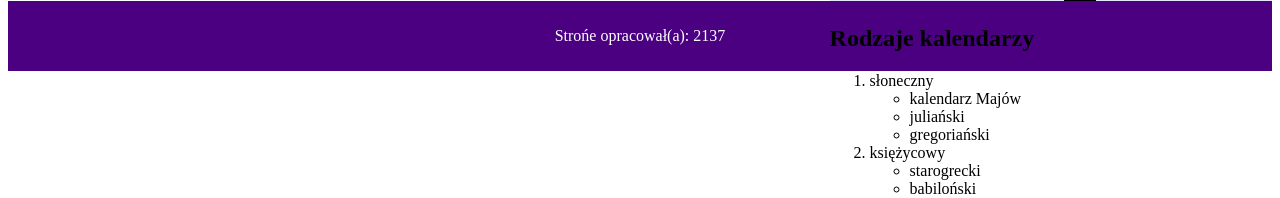
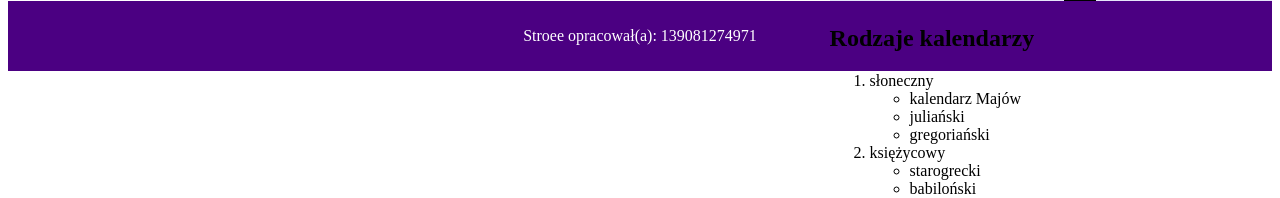
Before and after one commit to Mathiaseq/danutka2, a PHP site: page /kalendarz.php in a window 1280 px wide; the page is wider, and only the part inside the window is pictured. Shown: the part 752-950 px from the top of that part. Run offline with PHP 8.4, Linux system fonts and the light colour scheme.

Commit message:
Update kalendarz.php

```diff
--- a/kalendarze/kalendarz.php
+++ b/kalendarze/kalendarz.php
@@ -45,7 +45,8 @@
 			?>
 		</section>
 		<section id="prawy">
-			<a href="https://pl.wikipedia.org/wiki/Kalendarz_Majów" target="_blank"><img src="kalendarz.gif" alt="Kalendarz majów"></a>
+			<a href="https://pl.wikipedia.org/wiki/Kalendarz_Majów" target="_blank">
+				<img src="kalendarz.gif" alt="Kalendarz majów"></a>
 			<h2>Rodzaje kalendarzy</h2>
 			<ol>
 				<li>słoneczny
@@ -63,7 +64,7 @@
 		</section>
 	</main>
 	<footer>
-		<p>Strońe opracował(a): 2137</p>
+		<p>Stroee opracował(a): 139081274971</p>
 	</footer>
 </body>
 </html>
```
